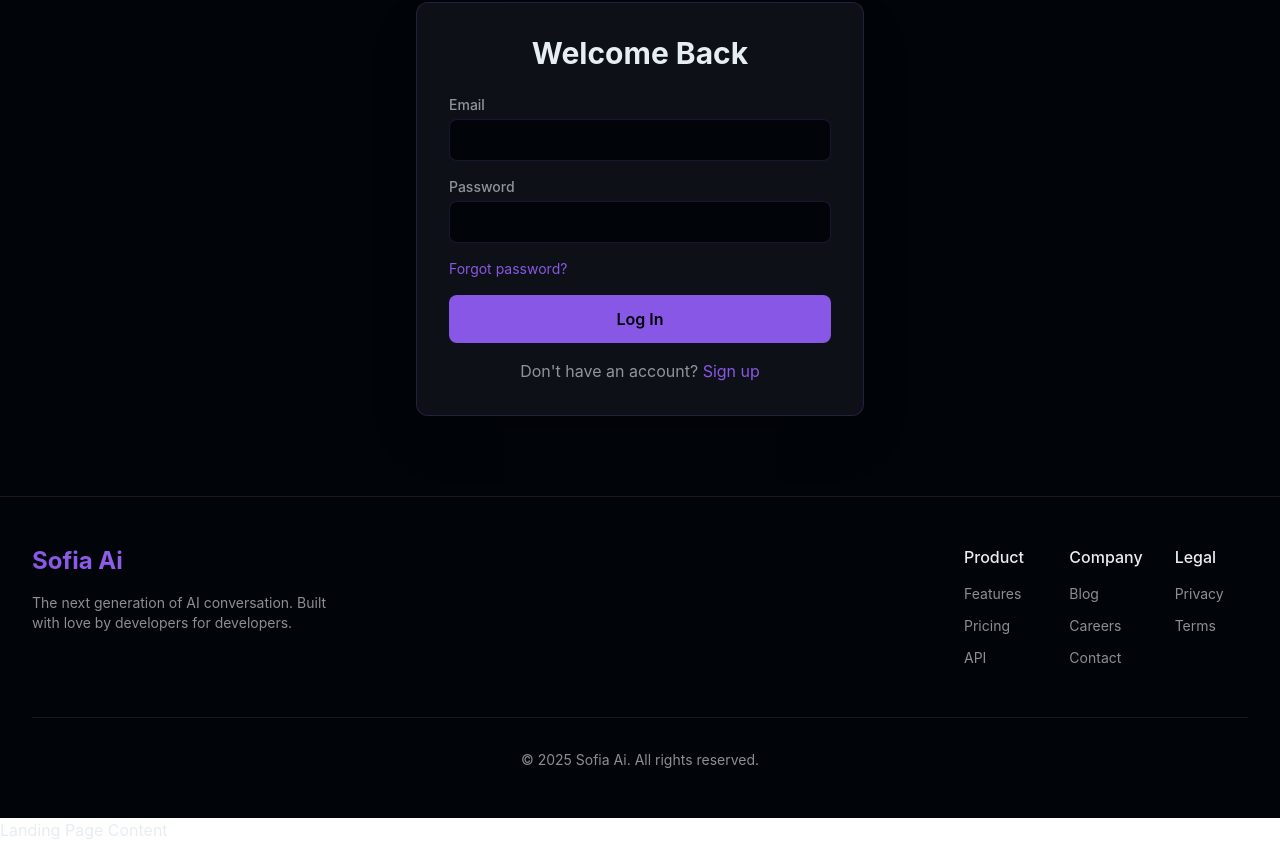
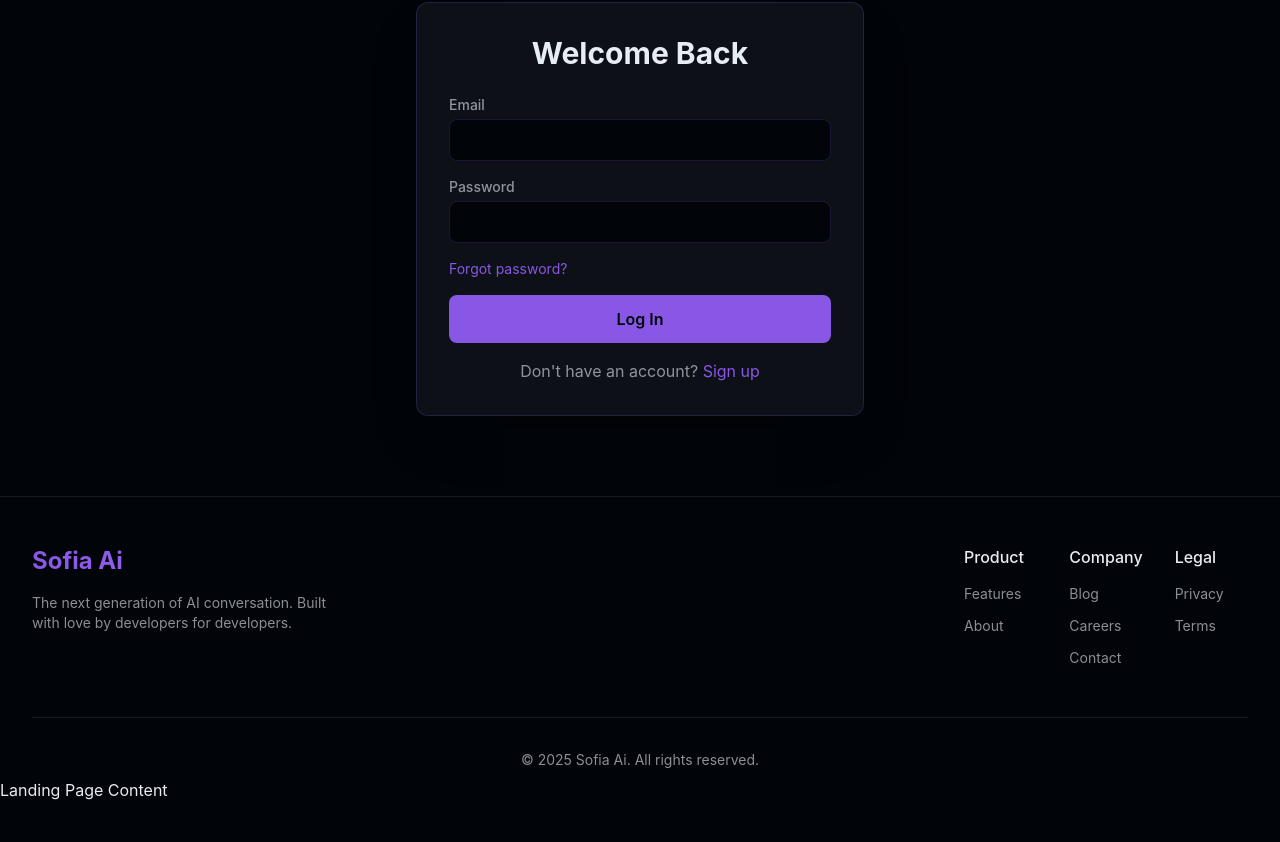
Before and after one commit to Piyushrathoree/Sofia-AI, a React (Vite) app in the folder client/: page / in a window 1280 px wide. Shown: the part 1070-1912 px from the top of the page. After the commit the page ends 1888 px from the top, so only its background shows below. Built offline with nearby package versions, Linux system fonts and the light colour scheme.

Commit message:
feat: add toast notifications for unavailable content in Footer component

```diff
--- a/client/src/components/Footer.jsx
+++ b/client/src/components/Footer.jsx
@@ -1,8 +1,14 @@
-import { motion } from 'framer-motion';
+import { motion } from "framer-motion";
+import toast from "react-hot-toast";
 
 function Footer() {
+  const handleClick = (e) => {
+    e.preventDefault();
+    toast.success("no content available");
+  };
+
   return (
-    <footer className="bg-darker border-t border-gray-dark">
+    <footer className="bg-darker border-t border-gray-dark -mb-10">
       <div className="max-w-7xl mx-auto px-4 sm:px-6 lg:px-8 py-12">
         <div className="flex flex-col md:flex-row justify-between items-start">
           {/* Logo and Description */}
@@ -15,8 +21,8 @@ function Footer() {
               Sofia Ai
             </motion.div>
             <p className="text-text/60 text-sm">
-              The next generation of AI conversation.
-              Built with love by developers for developers.
+              The next generation of AI conversation. Built with love by
+              developers for developers.
             </p>
           </div>
 
@@ -26,18 +32,19 @@ function Footer() {
               <h3 className="text-text font-medium mb-3">Product</h3>
               <ul className="space-y-2">
                 <li>
-                  <a href="#features" className="text-text/60 hover:text-primary text-sm transition-colors">
+                  <a
+                    href="/features"
+                    className="text-text/60 hover:text-primary text-sm transition-colors"
+                  >
                     Features
                   </a>
                 </li>
                 <li>
-                  <a href="#pricing" className="text-text/60 hover:text-primary text-sm transition-colors">
-                    Pricing
-                  </a>
-                </li>
-                <li>
-                  <a href="#api" className="text-text/60 hover:text-primary text-sm transition-colors">
-                    API
+                  <a
+                    href="/about"
+                    className="text-text/60 hover:text-primary text-sm transition-colors"
+                  >
+                    About
                   </a>
                 </li>
               </ul>
@@ -47,17 +54,29 @@ function Footer() {
               <h3 className="text-text font-medium mb-3">Company</h3>
               <ul className="space-y-2">
                 <li>
-                  <a href="#blog" className="text-text/60 hover:text-primary text-sm transition-colors">
+                  <a
+                    href="#"
+                    onClick={handleClick}
+                    className="text-text/60 hover:text-primary text-sm transition-colors"
+                  >
                     Blog
                   </a>
                 </li>
                 <li>
-                  <a href="#careers" className="text-text/60 hover:text-primary text-sm transition-colors">
+                  <a
+                    href="#"
+                    onClick={handleClick}
+                    className="text-text/60 hover:text-primary text-sm transition-colors"
+                  >
                     Careers
                   </a>
                 </li>
                 <li>
-                  <a href="#contact" className="text-text/60 hover:text-primary text-sm transition-colors">
+                  <a
+                    href="#"
+                    onClick={handleClick}
+                    className="text-text/60 hover:text-primary text-sm transition-colors"
+                  >
                     Contact
                   </a>
                 </li>
@@ -68,12 +87,20 @@ function Footer() {
               <h3 className="text-text font-medium mb-3">Legal</h3>
               <ul className="space-y-2">
                 <li>
-                  <a href="#privacy" className="text-text/60 hover:text-primary text-sm transition-colors">
+                  <a
+                    href="#"
+                    onClick={handleClick}
+                    className="text-text/60 hover:text-primary text-sm transition-colors"
+                  >
                     Privacy
                   </a>
                 </li>
                 <li>
-                  <a href="#terms" className="text-text/60 hover:text-primary text-sm transition-colors">
+                  <a
+                    href="#"
+                    onClick={handleClick}
+                    className="text-text/60 hover:text-primary text-sm transition-colors"
+                  >
                     Terms
                   </a>
                 </li>
```
